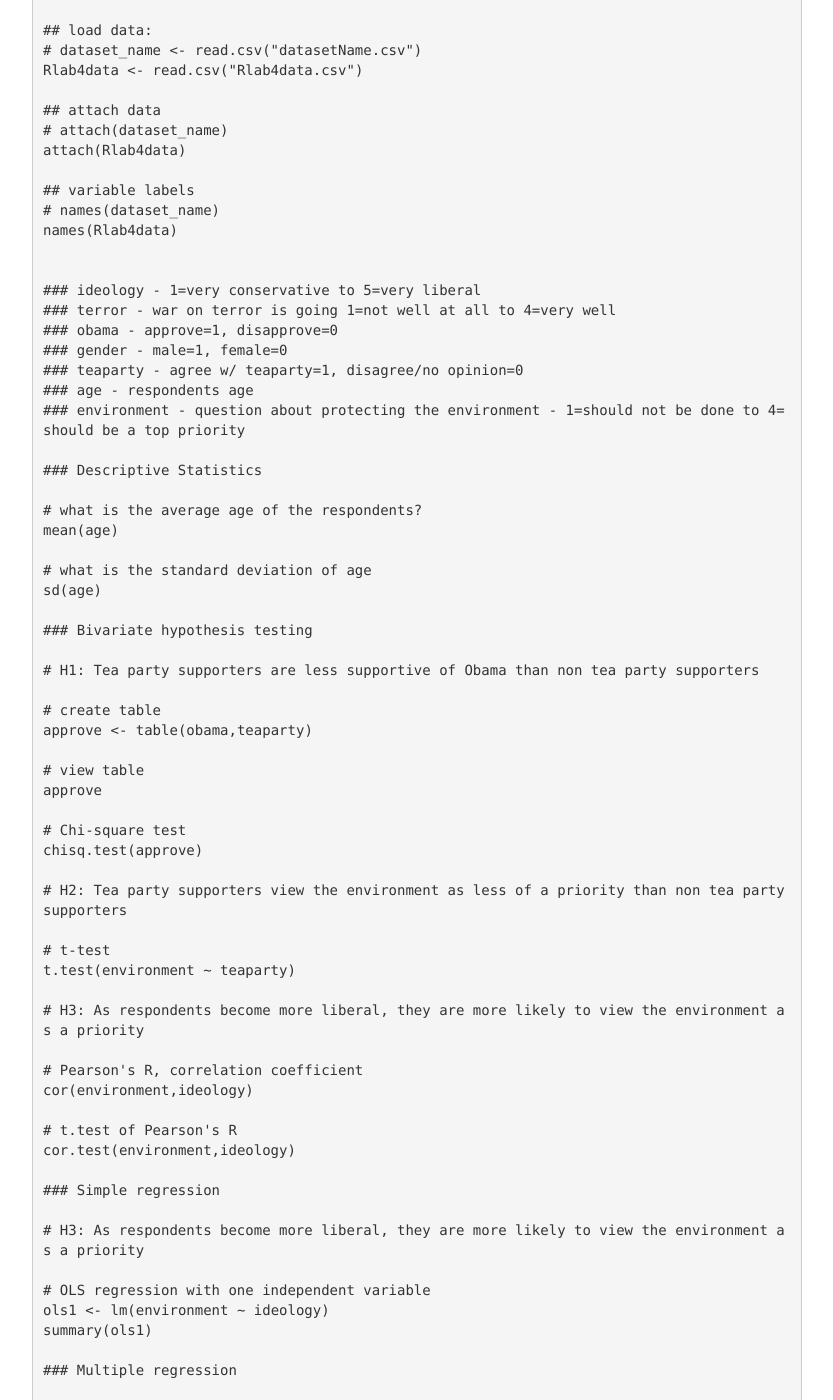
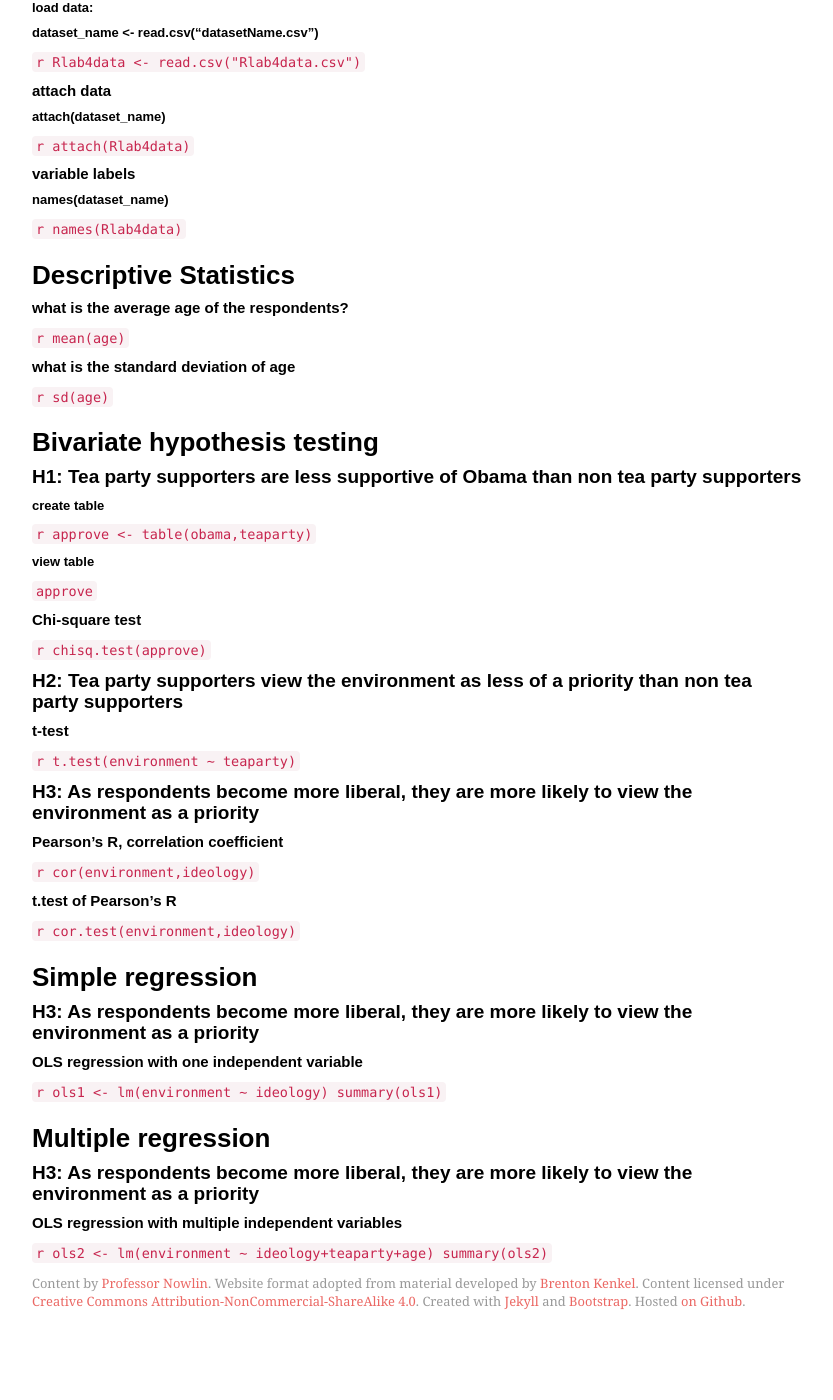
Before and after one commit to mnowlin/poli205, a Jekyll site: the page built from r.md, in a window 1280 px wide and 1400 px high, scrolled down 1030 px. Shown: the whole window, without its empty margins (223-1056 px from the left). Built offline with Jekyll 4.4.1, drawn with Linux system fonts in a browser that asks for light colours; nearby versions of some CDN libraries; some web fonts are replaced; a file with an impossible date is left out; after the commit the page ends 2364 px from its top, so only the background shows below that; some of the changed text lies outside the part shown.

Commit message:
update r help

````diff
--- a/r.md
+++ b/r.md
@@ -43,79 +43,68 @@ To download RStudio go [here](http://www.rstudio.com/products/rstudio/download/)
 
 * From R lab 4
 
-```r
-## set your working directory
-# RStudio: Session -> Set Working Directory -> Choose Directory
 
-## load data:
-# dataset_name <- read.csv("datasetName.csv")
-Rlab4data <- read.csv("Rlab4data.csv")
+##### set your working directory
+###### RStudio: Session -> Set Working Directory -> Choose Directory
 
-## attach data
-# attach(dataset_name)
-attach(Rlab4data)
+###### load data:
+######  dataset_name <- read.csv("datasetName.csv")
+`r Rlab4data <- read.csv("Rlab4data.csv")`
 
-## variable labels
-# names(dataset_name)
-names(Rlab4data)
+##### attach data
+###### attach(dataset_name)
+`r attach(Rlab4data)`
 
-
-### ideology - 1=very conservative to 5=very liberal
-### terror - war on terror is going 1=not well at all to 4=very well
-### obama - approve=1, disapprove=0
-### gender - male=1, female=0
-### teaparty - agree w/ teaparty=1, disagree/no opinion=0
-### age - respondents age
-### environment - question about protecting the environment - 1=should not be done to 4=should be a top priority
+##### variable labels
+###### names(dataset_name)
+`r names(Rlab4data)`
 
 ### Descriptive Statistics
 
-# what is the average age of the respondents?
-mean(age)
+##### what is the average age of the respondents?
+`r mean(age)`
 
-# what is the standard deviation of age
-sd(age)
+##### what is the standard deviation of age
+`r sd(age)`
 
 ### Bivariate hypothesis testing
 
-# H1: Tea party supporters are less supportive of Obama than non tea party supporters
+#### H1: Tea party supporters are less supportive of Obama than non tea party supporters
 
-# create table
-approve <- table(obama,teaparty)
+###### create table
+`r approve <- table(obama,teaparty)`
 
-# view table
-approve
+###### view table
+`approve`
 
-# Chi-square test
-chisq.test(approve)
+##### Chi-square test
+`r chisq.test(approve)`
 
-# H2: Tea party supporters view the environment as less of a priority than non tea party supporters
+#### H2: Tea party supporters view the environment as less of a priority than non tea party supporters
 
-# t-test
-t.test(environment ~ teaparty)
+##### t-test
+`r t.test(environment ~ teaparty)`
 
-# H3: As respondents become more liberal, they are more likely to view the environment as a priority
+#### H3: As respondents become more liberal, they are more likely to view the environment as a priority
 
-# Pearson's R, correlation coefficient
-cor(environment,ideology)
+##### Pearson's R, correlation coefficient
+`r cor(environment,ideology)`
 
-# t.test of Pearson's R
-cor.test(environment,ideology)
+##### t.test of Pearson's R
+`r cor.test(environment,ideology)`
 
 ### Simple regression
 
-# H3: As respondents become more liberal, they are more likely to view the environment as a priority
+#### H3: As respondents become more liberal, they are more likely to view the environment as a priority
 
-# OLS regression with one independent variable
-ols1 <- lm(environment ~ ideology)
-summary(ols1)
+##### OLS regression with one independent variable
+`r ols1 <- lm(environment ~ ideology)
+summary(ols1)`
 
 ### Multiple regression
 
-# H3: As respondents become more liberal, they are more likely to view the environment as a priority
+#### H3: As respondents become more liberal, they are more likely to view the environment as a priority
 
-# OLS regression with multiple independent variables
-ols2 <- lm(environment ~ ideology+teaparty+age)
-summary(ols2)
-
-```
+##### OLS regression with multiple independent variables
+`r ols2 <- lm(environment ~ ideology+teaparty+age)
+summary(ols2)`
````
